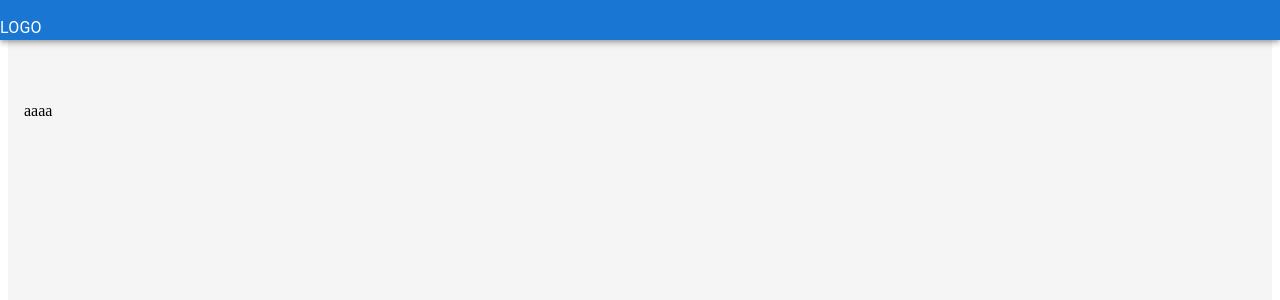
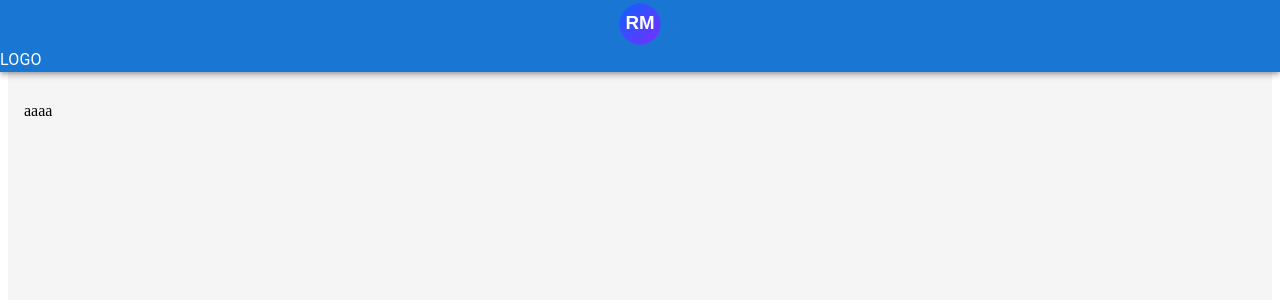
Before and after one commit to rmc741/TextEditorTest, a React (Vite) app: page / in a window 1280 px wide. Shown: the top 300 px of the page. Built offline with nearby package versions, Linux system fonts and the light colour scheme; some icons are missing.

Commit message:
teste de icone svg

```diff
--- a/src/components/layout/header/Header.tsx
+++ b/src/components/layout/header/Header.tsx
@@ -4,7 +4,7 @@ import AdbIcon from '@mui/icons-material/Adb';
 export function Header() {
     return (
         <AppBar>
-            <AdbIcon/>
+            <img src="../../../../public/teste.svg" style={{height:"48px"}} alt="Logo NomeProjeto"/>
             <Typography>
               LOGO
             </Typography>
```
Also changed, not shown: public/teste.svg (added), public/teste2.svg (added).
